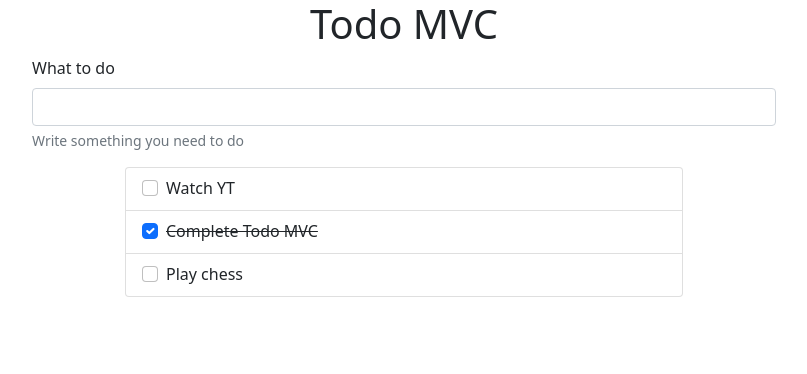
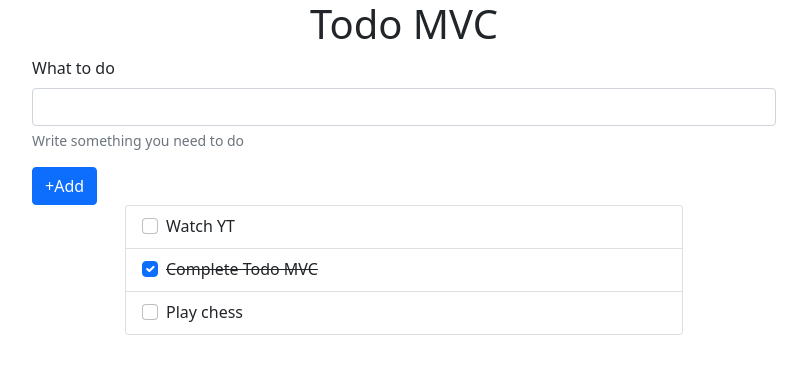
Before and after one commit to mlgmontage/todomvc-react, a React (Create React App) app: page / in a window 1280 px wide. Shown: the top 374 px of the page, without its empty margins (236-1043 px from the left). Built offline with nearby package versions, Linux system fonts and the light colour scheme.

Commit message:
todo form & adding todos

```diff
--- a/src/App.js
+++ b/src/App.js
@@ -9,6 +9,24 @@ class App extends Component {
       { text: "Complete Todo MVC", isCompleted: true },
       { text: "Play chess", isCompleted: false },
     ],
+    text: "",
+  };
+
+  handleChange = (e) => {
+    this.setState({
+      [e.target.name]: e.target.value,
+    });
+  };
+
+  addTodo = (e) => {
+    e.preventDefault();
+    this.setState((state) => ({
+      todos: state.todos.concat({
+        text: state.text,
+        isCompleted: false,
+      }),
+      text: "",
+    }));
   };
 
   complete = (index) => {
@@ -25,7 +43,11 @@ class App extends Component {
         <header>
           <h1 className="text-center">Todo MVC</h1>
         </header>
-        <TodoForm />
+        <TodoForm
+          addTodo={this.addTodo}
+          handleChange={this.handleChange}
+          value={this.state.text}
+        />
         <TodoList todos={this.state.todos} complete={this.complete} />
       </div>
     );
--- a/src/components/todoform.js
+++ b/src/components/todoform.js
@@ -1,25 +1,40 @@
 import { Component } from "react";
 
 class TodoForm extends Component {
-  state = {};
+  state = {
+    text: "",
+  };
+
   render() {
     return (
       <div>
-        <form className="col-md-8 m-auto">
+        <form
+          onSubmit={(e) => this.props.addTodo(e)}
+          className="col-md-8 m-auto"
+        >
           <div className="mb-3">
-            <label htmlFor="exampleInputEmail1" className="form-label">
+            <label htmlFor="todoInput" className="form-label">
               What to do
             </label>
             <input
-              type="email"
+              type="text"
               className="form-control"
-              id="exampleInputEmail1"
-              aria-describedby="emailHelp"
+              id="todoInput"
+              name="text"
+              value={this.props.value}
+              onChange={this.props.handleChange}
             />
             <div id="emailHelp" className="form-text">
               Write something you need to do
             </div>
           </div>
+          <button
+            type="submit"
+            onClick={(e) => this.props.addTodo(e)}
+            className="btn btn-primary"
+          >
+            +Add
+          </button>
         </form>
       </div>
     );
```
